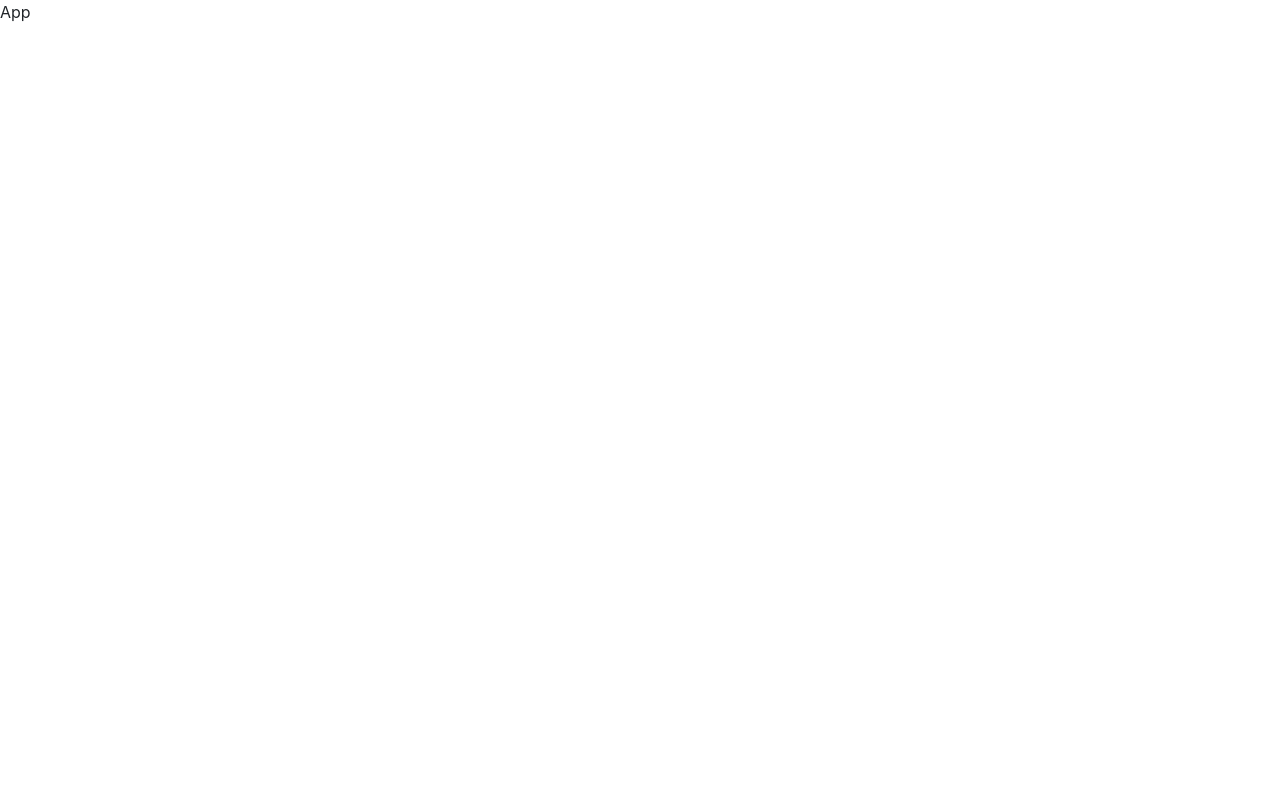
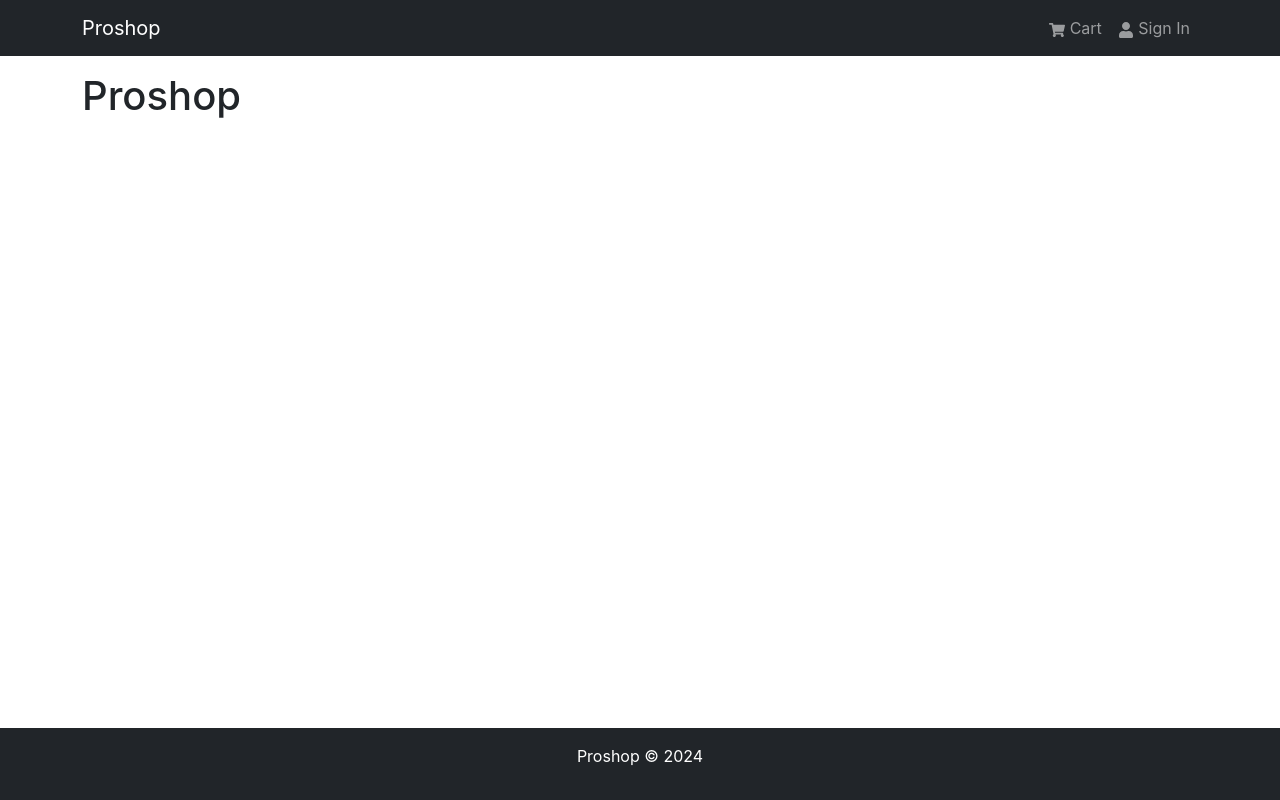
Before and after one commit to nileshparwan/proshop, a React (Create React App) app in the folder frontend/: page / in a window 1280 px wide. Built offline with nearby package versions, Linux system fonts and the light colour scheme.

Commit message:
feature(ui): Header and footer components

```diff
--- a/frontend/src/App.js
+++ b/frontend/src/App.js
@@ -1,9 +1,20 @@
 import React from 'react'
+import { Container } from 'react-bootstrap';
+import Header from './components/Header';
+import Footer from './components/Footer';
 
 const App = () => {
   return (
-    <div>App</div>
-  )
+    <>
+      <Header />
+      <main className='py-3'>
+        <Container>
+          <h1>Proshop</h1>
+        </Container>
+      </main>
+      <Footer />
+    </>
+  );
 }
 
 export default App
--- /dev/null
+++ b/frontend/src/components/Footer.jsx
@@ -0,0 +1,19 @@
+import React from 'react';
+import { Container, Row, Col } from 'react-bootstrap';
+
+const Footer = () => {
+    const currentYear = new Date().getFullYear();
+  return (
+    <footer className='bg-dark text-white fixed-bottom'>
+      <Container>
+        <Row>
+          <Col className='text-center py-3'>
+            <p>Proshop &copy; {currentYear}</p>
+          </Col>
+        </Row>
+      </Container>
+    </footer>
+  );
+}
+
+export default Footer
--- /dev/null
+++ b/frontend/src/components/Header.jsx
@@ -0,0 +1,29 @@
+import React from 'react';
+import { Navbar, Nav, Container } from 'react-bootstrap';
+import { FaShoppingCart, FaUser } from 'react-icons/fa';
+
+const Header = () => {
+  return (
+    <header>
+      <Navbar bg='dark' variant='dark' expand='lg' collapseOnSelect>
+        <Container>
+          <Navbar.Brand href='/'>Proshop</Navbar.Brand>
+
+          <Navbar.Toggle aria-controls='basic-navbar-nav'></Navbar.Toggle>
+          <Navbar.Collapse id='basic-navbar-nav'>
+            <Nav className='ms-auto'>
+              <Nav.Link href='/cart'>
+                <FaShoppingCart /> Cart
+              </Nav.Link>
+              <Nav.Link href='/login'>
+                <FaUser /> Sign In
+              </Nav.Link>
+            </Nav>
+          </Navbar.Collapse>
+        </Container>
+      </Navbar>
+    </header>
+  );
+};
+
+export default Header;
```
